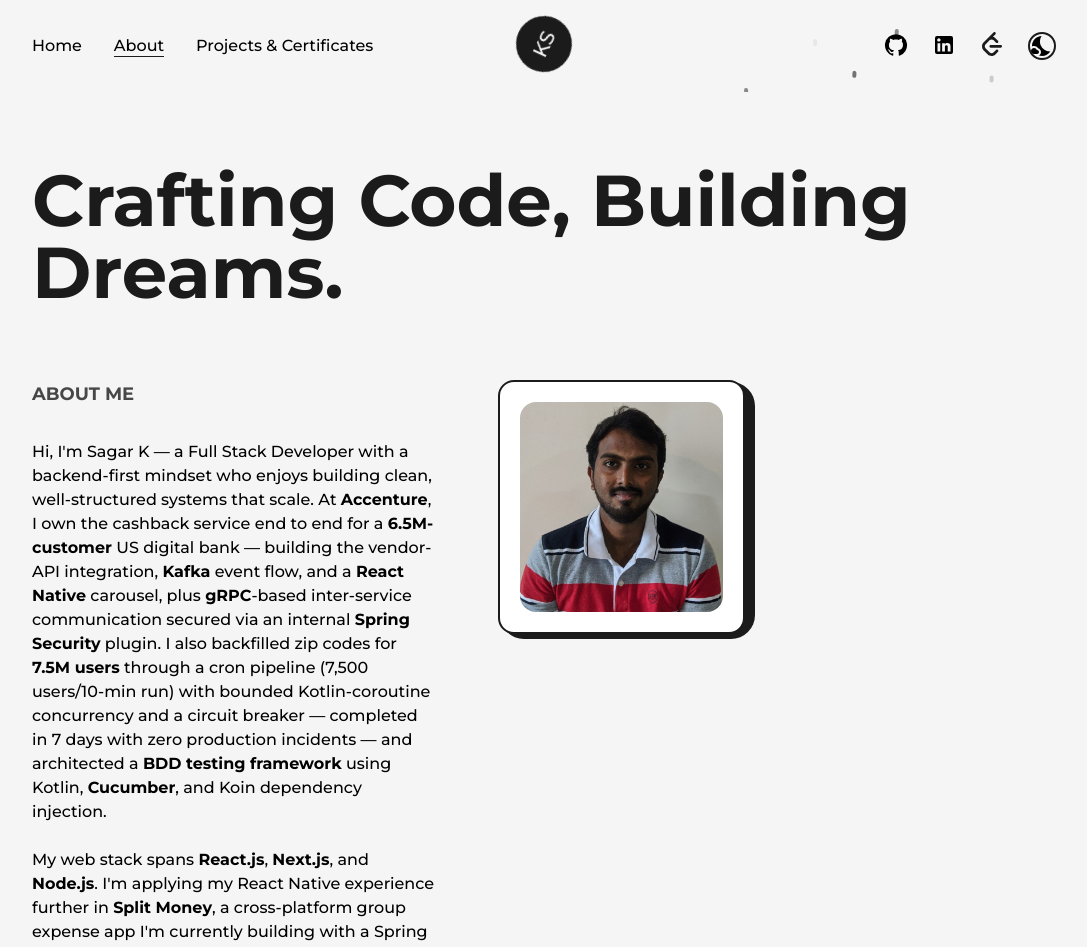
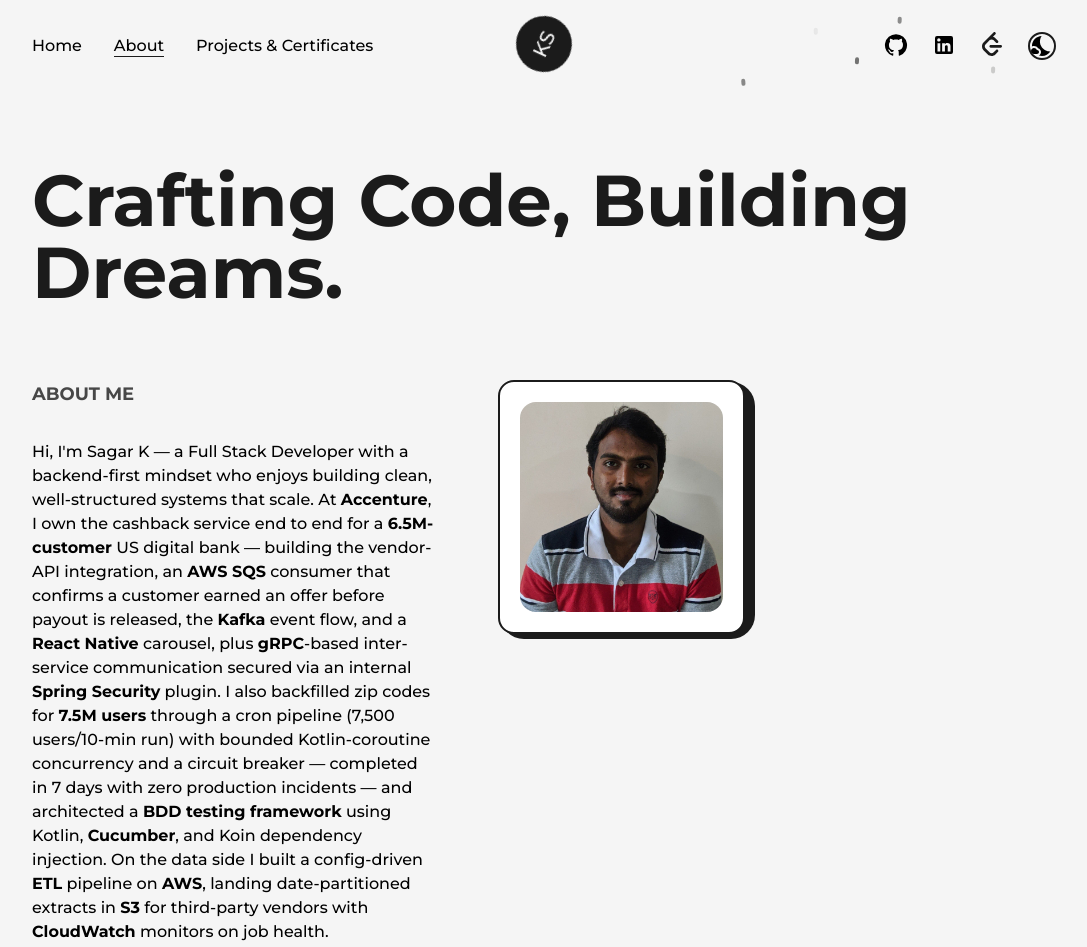
Before and after one commit to ksagar03/Portfolio, a Next.js app: page /about in a window 1280 px wide. Shown: the top 947 px of the page, without its empty margins (96-1183 px from the left). Built offline with nearby package versions, Linux system fonts and the light colour scheme.

Commit message:
Update: Revise profile details to include AWS experience, enhance project descriptions, and update job titles

```diff
--- a/src/data/profile.js
+++ b/src/data/profile.js
@@ -22,13 +22,13 @@ export const personal = {
 export const home = {
   heroText: "Building scalable systems, one line at a time.",
   bioHtml:
-    "Full-stack engineer with <b>nearly 5 years</b> of experience building production backend services and cross-platform frontends. Currently shipping <b>Kotlin</b>/<b>Spring Boot</b> microservices (gRPC, Kafka, PostgreSQL) and <b>React Native</b> screens at <b>Accenture</b> for a 6.5M-customer US digital bank; previously at <b>TCS</b> building Android Automotive features for <b>Jaguar Land Rover</b>. Comfortable owning features from schema to pixels.",
+    "Full-stack engineer with <b>nearly 5 years</b> of experience building production backend services and cross-platform frontends. Currently shipping <b>Kotlin</b>/<b>Spring Boot</b> microservices (gRPC, Kafka, PostgreSQL, AWS) and <b>React Native</b> screens at <b>Accenture</b> for a 6.5M-customer US digital bank; previously at <b>TCS</b> building Android Automotive features for <b>Jaguar Land Rover</b>. Comfortable owning features from schema to pixels.",
 };
 
 export const about = {
   heading: "Crafting Code, Building Dreams.",
   bioHtml:
-    "Hi, I'm Sagar K — a Full Stack Developer with a backend-first mindset who enjoys building clean, well-structured systems that scale. At <b>Accenture</b>, I own the cashback service end to end for a <b>6.5M-customer</b> US digital bank — building the vendor-API integration, <b>Kafka</b> event flow, and a <b>React Native</b> carousel, plus <b>gRPC</b>-based inter-service communication secured via an internal <b>Spring Security</b> plugin. I also backfilled zip codes for <b>7.5M users</b> through a cron pipeline (7,500 users/10-min run) with bounded Kotlin-coroutine concurrency and a circuit breaker — completed in 7 days with zero production incidents — and architected a <b>BDD testing framework</b> using Kotlin, <b>Cucumber</b>, and Koin dependency injection." +
+    "Hi, I'm Sagar K — a Full Stack Developer with a backend-first mindset who enjoys building clean, well-structured systems that scale. At <b>Accenture</b>, I own the cashback service end to end for a <b>6.5M-customer</b> US digital bank — building the vendor-API integration, an <b>AWS SQS</b> consumer that confirms a customer earned an offer before payout is released, the <b>Kafka</b> event flow, and a <b>React Native</b> carousel, plus <b>gRPC</b>-based inter-service communication secured via an internal <b>Spring Security</b> plugin. I also backfilled zip codes for <b>7.5M users</b> through a cron pipeline (7,500 users/10-min run) with bounded Kotlin-coroutine concurrency and a circuit breaker — completed in 7 days with zero production incidents — and architected a <b>BDD testing framework</b> using Kotlin, <b>Cucumber</b>, and Koin dependency injection. On the data side I built a config-driven <b>ETL</b> pipeline on <b>AWS</b>, landing date-partitioned extracts in <b>S3</b> for third-party vendors with <b>CloudWatch</b> monitors on job health." +
     "<br/><br/>" +
     "My web stack spans <b>React.js</b>, <b>Next.js</b>, and <b>Node.js</b>. I'm applying my React Native experience further in <b>Split Money</b>, a cross-platform group expense app I'm currently building with a Spring Boot + GraphQL backend. <b>ExpenseMate</b>, another personal project, is a full-stack Next.js expense tracker where I cut API response times by ~40–50% with Redis caching." +
     "<br/><br/>" +
@@ -55,33 +55,34 @@ export const skills = [
   { name: "PostgreSQL", x: "-27vw", y: "0vw" },
   { name: "Redis", x: "-20.8vw", y: "-17.3vw" },
   { name: "Python", x: "-4.7vw", y: "-26.6vw" },
-  { name: "GCP", x: "13.5vw", y: "-23.5vw" },
+  { name: "AWS", x: "13.5vw", y: "-23.5vw" },
   { name: "Firebase", x: "25.4vw", y: "-9.2vw" },
 ];
 
 export const experience = [
   {
-    position: "Full Stack Developer (Banking Sector – Varo Project)",
+    position: "Senior Software Engineer — Full-Stack Developer (Banking Sector – Varo Project)",
     company: "Accenture",
     companyLink: "https://www.accenture.com",
     time: "Aug 2025 – Present",
     address: "Bengaluru, Karnataka",
     workdetails: [
-      "Own the cashback service end to end at a 6.5M-customer US digital bank — built the vendor-API integration, Kafka event flow, and React Native carousel.",
-      "Implemented gRPC for inter-service communication, using an internal Spring Security plugin to extract customer context from RPC metadata, and SQL databases for financial data persistence.",
+      "Own the cashback service end to end at a 6.5M-customer US digital bank — built the vendor-API integration, an AWS SQS consumer that confirms a customer earned an offer before payout is released, the Kafka event flow, and the React Native carousel.",
+      "Implemented gRPC for inter-service communication, using an internal Spring Security plugin to extract customer context from RPC metadata, and PostgreSQL for financial data persistence.",
       "Backfilled zip codes for 7.5M users via a cron pipeline processing 7,500 users per 10-minute run — bounded Kotlin-coroutine concurrency capped vendor load, and a circuit breaker fast-failed on outages. Completed in 7 days, zero production incidents.",
-      "Architected an automated BDD testing framework using Kotlin, Cucumber, and Koin dependency injection to validate high-level scenarios, wiring Apollo GraphQL and gRPC integration clients to test downstream microservices.",
+      "Built a config-driven ETL pipeline on AWS — scheduled multi-table extracts land as date-partitioned objects in S3 for third-party vendors, with CloudWatch monitors on job health and Athena for ad-hoc queries.",
+      "Architected an automated BDD testing framework using Kotlin, Cucumber, and Koin dependency injection, wiring Apollo GraphQL and gRPC integration clients to test downstream microservices against live environments; unit coverage in JUnit with Mockito, delivered through GitLab CI.",
     ],
   },
   {
-    position: "Android Developer (Jaguar Land Rover Client)",
+    position: "Systems Engineer — Android Automotive (Jaguar Land Rover client)",
     company: "TATA Consultancy Services",
     companyLink: "https://www.tcs.com",
     time: "Dec 2021 – Aug 2025",
-    address: "TCS Global Axis B & C Block",
+    address: "Bengaluru, Karnataka",
     workdetails: [
-      "Built scalable UI components with Kotlin, Jetpack Compose, StateFlow, and ViewModels for Android Automotive ADAS features (Lane Keep Assist, Adaptive Cruise Control) using MVVM.",
-      "Performed functional testing on Android Automotive ADAS modules using Gherkin.",
+      "Shipped production Kotlin into vehicles: ADAS features (Lane Keep Assist, Adaptive Cruise Control) in a safety-critical domain, built on coroutines and StateFlow for asynchronous state handling, on an MVVM architecture with Jetpack Compose.",
+      "Verified shipped ADAS modules with Gherkin-driven functional testing; built automation tooling that won the TCS Innovation Super Star award (Dec 2024).",
     ],
   },
 ];
```
Also changed, not shown: 1 other file (tests, documents, lock files or other folders).
